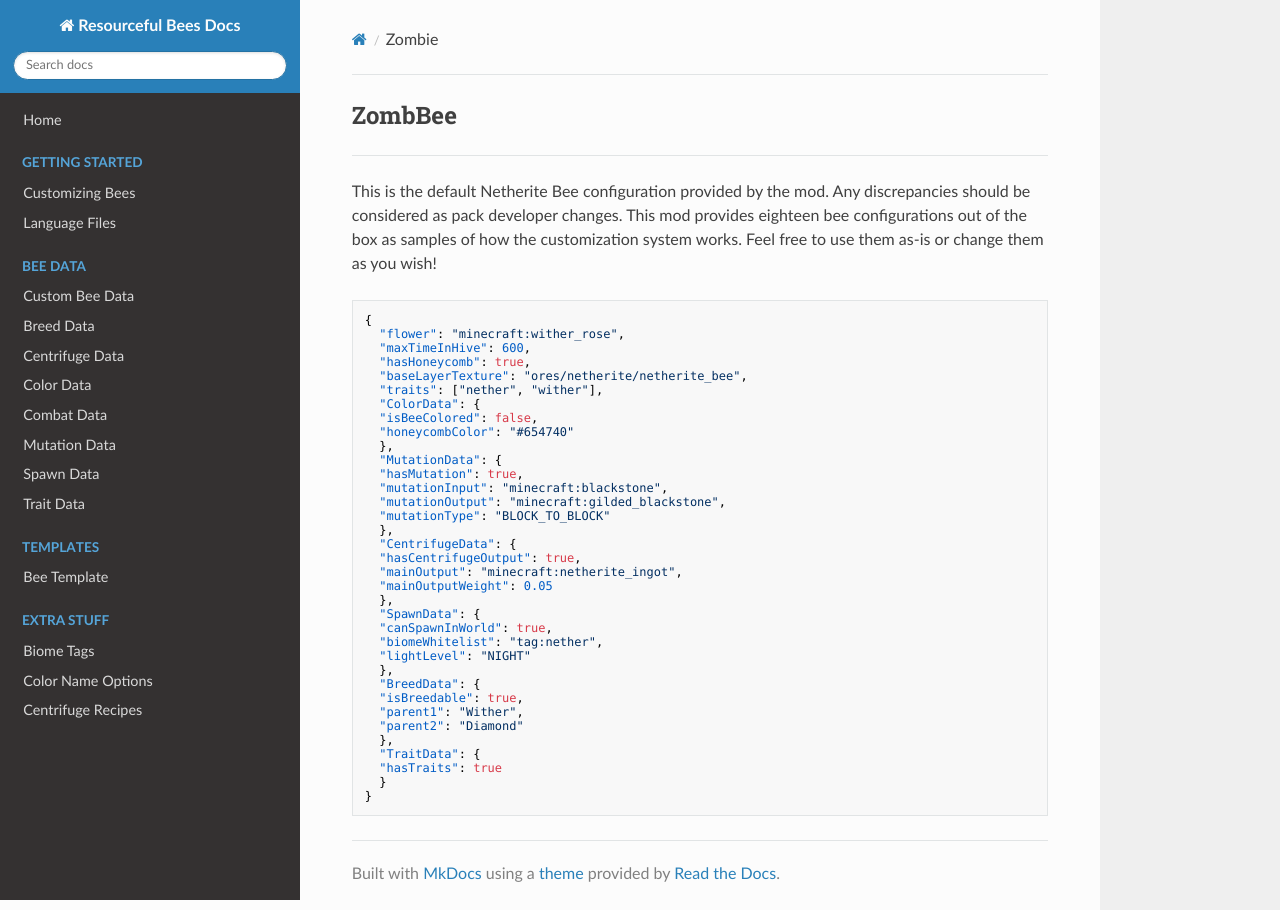
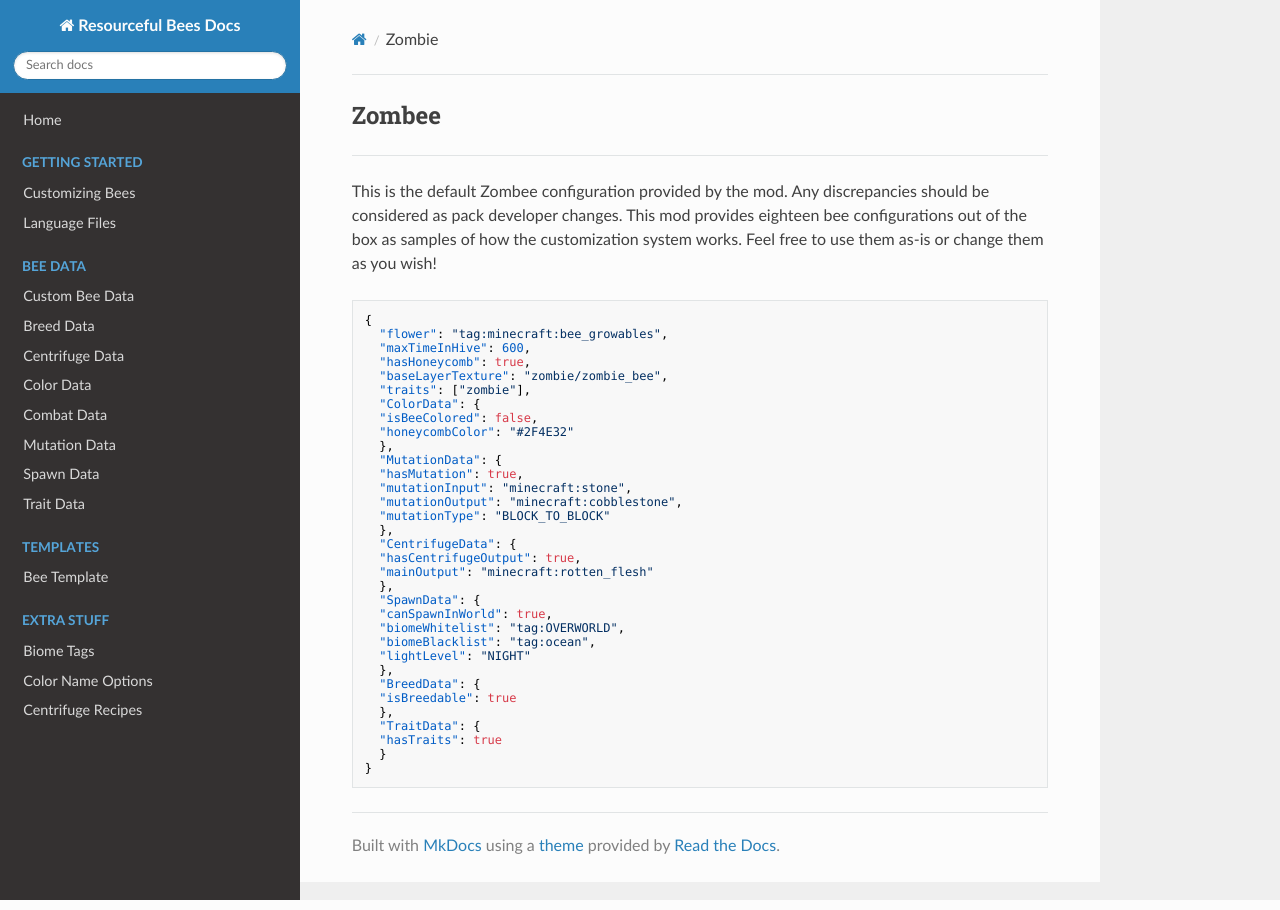
Before and after one commit to Team-Resourceful/ResourcefulBeesDocs, an MkDocs documentation site: the page built from docs/default_bees/zombie.md, in a window 1280 px wide. Built offline with MkDocs 1.6.1, drawn with Linux system fonts in a browser that asks for light colours; nearby versions of some CDN libraries.

Commit message:
docs/default_bees/zombie.md updated from https://stackedit.io/

````diff
--- a/docs/default_bees/zombie.md
+++ b/docs/default_bees/zombie.md
@@ -1,41 +1,39 @@
-##  **ZombBee**
+##  **Zombee**
 
 ***
 
-This is the default Netherite Bee configuration provided by the mod. Any discrepancies should be considered as pack developer changes. This mod provides eighteen bee configurations out of the box as samples of how the customization system works. Feel free to use them as-is or change them as you wish!
+This is the default Zombee configuration provided by the mod. Any discrepancies should be considered as pack developer changes. This mod provides eighteen bee configurations out of the box as samples of how the customization system works. Feel free to use them as-is or change them as you wish!
 
 
 ```json
 {
-  "flower": "minecraft:wither_rose",
+  "flower": "tag:minecraft:bee_growables",
   "maxTimeInHive": 600,
   "hasHoneycomb": true,
-  "baseLayerTexture": "ores/netherite/netherite_bee",
-  "traits": ["nether", "wither"],
+  "baseLayerTexture": "zombie/zombie_bee",
+  "traits": ["zombie"],
   "ColorData": {
   "isBeeColored": false,
-  "honeycombColor": "#654740"
+  "honeycombColor": "#2F4E32"
   },
   "MutationData": {
   "hasMutation": true,
-  "mutationInput": "minecraft:blackstone",
-  "mutationOutput": "minecraft:gilded_blackstone",
+  "mutationInput": "minecraft:stone",
+  "mutationOutput": "minecraft:cobblestone",
   "mutationType": "BLOCK_TO_BLOCK"
   },
   "CentrifugeData": {
   "hasCentrifugeOutput": true,
-  "mainOutput": "minecraft:netherite_ingot",
-  "mainOutputWeight": 0.05
+  "mainOutput": "minecraft:rotten_flesh"
   },
   "SpawnData": {
   "canSpawnInWorld": true,
-  "biomeWhitelist": "tag:nether",
+  "biomeWhitelist": "tag:OVERWORLD",
+  "biomeBlacklist": "tag:ocean",
   "lightLevel": "NIGHT"
   },
   "BreedData": {
-  "isBreedable": true,
-  "parent1": "Wither",
-  "parent2": "Diamond"
+  "isBreedable": true
   },
   "TraitData": {
   "hasTraits": true
````
Also changed, not shown: other parts of docs/default_bees/zombie.md (+1 -1 lines).
